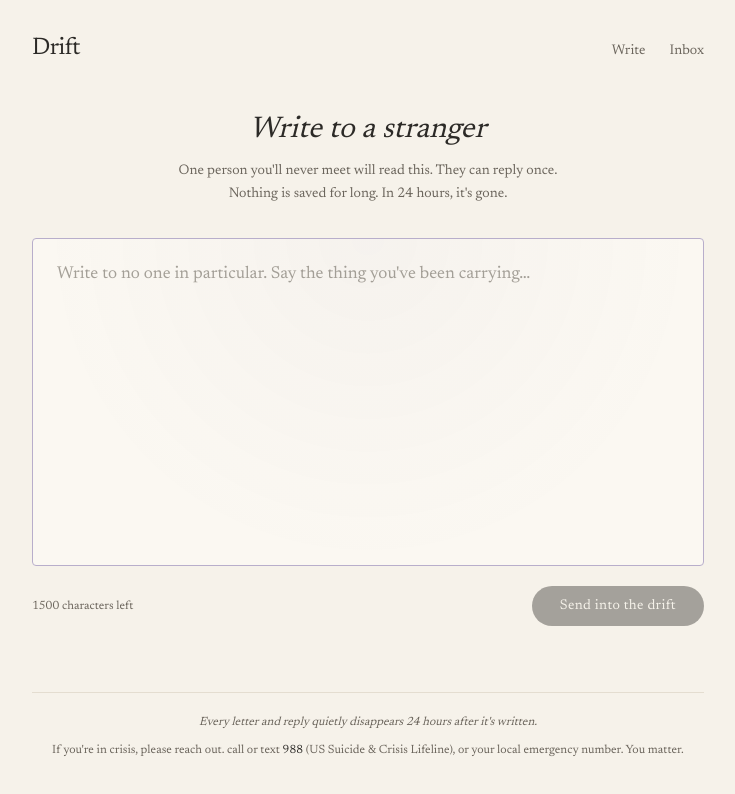
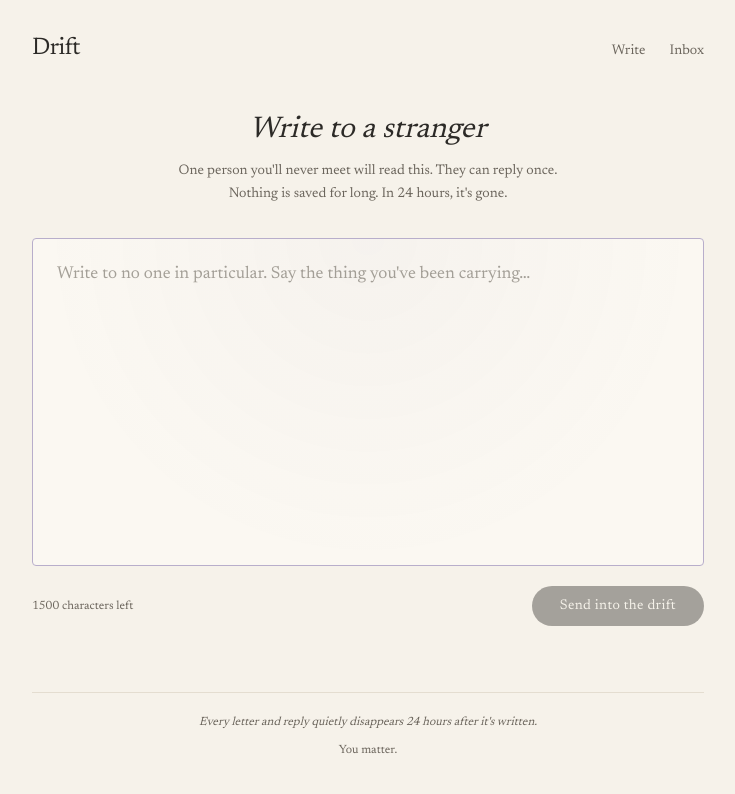
Before and after one commit to SebastianHYH/drift, a Next.js app: page / in a window 1280 px wide. Shown: the top 794 px of the page, without its empty margins (272-1007 px from the left). Built offline with nearby package versions, Linux system fonts and the light colour scheme.

Commit message:
feat: rotating quotes in footer

```diff
--- a/src/app/globals.css
+++ b/src/app/globals.css
@@ -44,6 +44,22 @@ body {
   animation: drift-in 1.1s ease-out both;
 }
 
+/* The reverse: a line drifting up and away before the next one arrives. */
+@keyframes drift-out {
+  from {
+    opacity: 1;
+    transform: translateY(0);
+  }
+  to {
+    opacity: 0;
+    transform: translateY(-8px);
+  }
+}
+
+.drift-out {
+  animation: drift-out 0.9s ease-in both;
+}
+
 ::selection {
   background: var(--color-accent-soft);
   color: var(--color-ink);
--- a/src/app/layout.tsx
+++ b/src/app/layout.tsx
@@ -2,6 +2,7 @@ import type { Metadata } from "next";
 import { Newsreader } from "next/font/google";
 import Link from "next/link";
 import "./globals.css";
+import QuoteFooter from "@/components/QuoteFooter";
 
 const newsreader = Newsreader({
   subsets: ["latin"],
@@ -43,11 +44,7 @@ export default function RootLayout({ children }: { children: React.ReactNode })
             <p className="italic">
               Every letter and reply quietly disappears 24 hours after it&apos;s written.
             </p>
-            <p className="mt-2">
-              If you&apos;re in crisis, please reach out. call or text{" "}
-              <span className="text-ink">988</span> (US Suicide &amp; Crisis Lifeline),
-              or your local emergency number. You matter.
-            </p>
+            <QuoteFooter />
           </div>
         </footer>
       </body>
--- /dev/null
+++ b/src/components/QuoteFooter.tsx
@@ -0,0 +1,42 @@
+"use client";
+
+import { useEffect, useState } from "react";
+
+const QUOTES = [
+  "You matter.",
+  "Don't hesitate to reach out for help if you need it.",
+  "Somewhere, a stranger is glad you wrote.",
+  "Be gentle with yourself today.",
+];
+
+/** Rotates through a set of quiet, encouraging lines in the footer. */
+export default function QuoteFooter() {
+  // Always start on the first line so server and client agree (no hydration
+  // mismatch); the timer simply advances from there.
+  const [index, setIndex] = useState(0);
+  const [phase, setPhase] = useState<"in" | "out">("in");
+
+  useEffect(() => {
+    // Each tick begins the exit; advancing the quote waits for it to finish.
+    const id = setInterval(() => setPhase("out"), 30000);
+    return () => clearInterval(id);
+  }, []);
+
+  // Once the drift-out finishes, swap the text and play drift-in. The drift-in's
+  // own animationend fires here too, but only the "out" phase needs handling.
+  function handleAnimationEnd() {
+    if (phase === "out") {
+      setIndex((i) => (i + 1) % QUOTES.length);
+      setPhase("in");
+    }
+  }
+
+  return (
+    <p
+      className={`mt-2 ${phase === "out" ? "drift-out" : "drift-in"}`}
+      onAnimationEnd={handleAnimationEnd}
+    >
+      {QUOTES[index]}
+    </p>
+  );
+}
```
